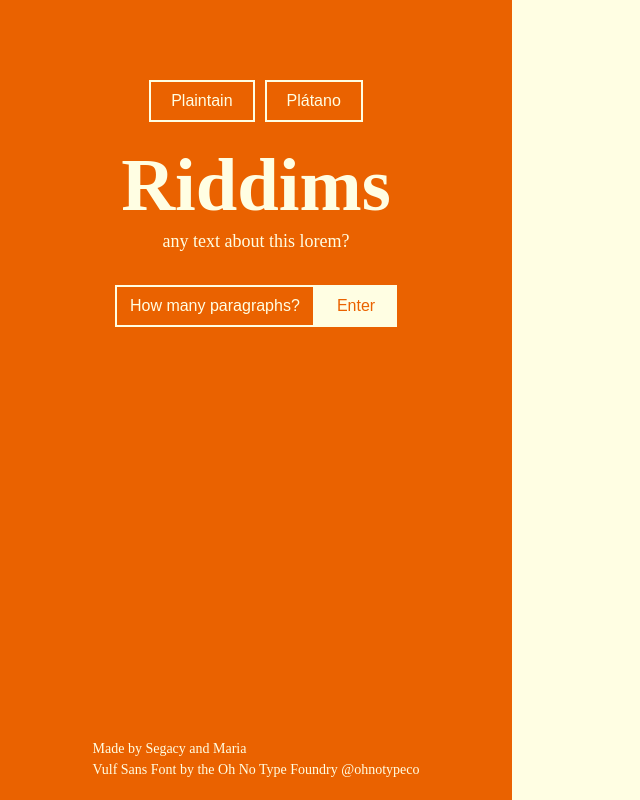
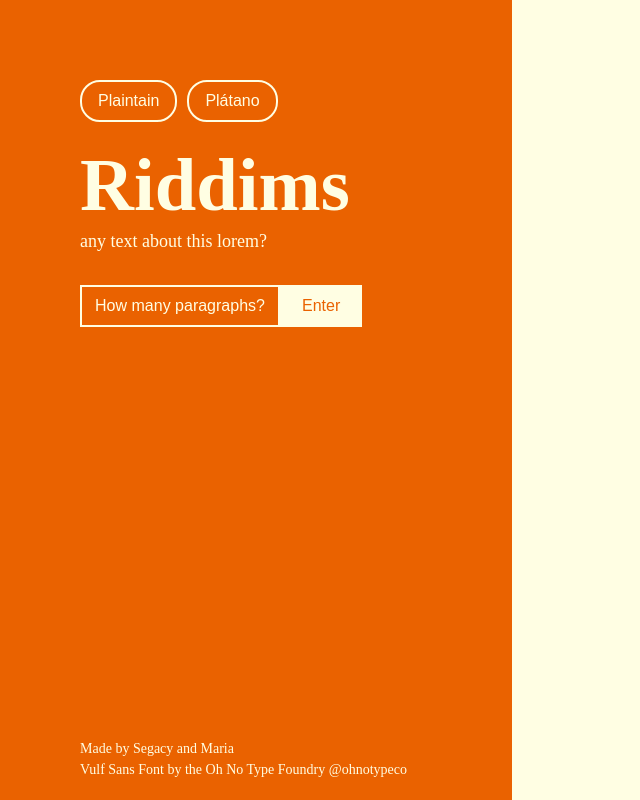
Before and after one commit to mmergal92/Proof_website, a React (Create React App) app: page /loremipsum in a window 1280 px wide. Shown: the whole page, without its empty margins (0-640 px from the left). Built offline with nearby package versions, Linux system fonts and the light colour scheme; the HTML template or start-up script is replaced by a standard one; a web font is replaced by a local one.

Commit message:
editing css for buttons

```diff
--- a/src/App.css
+++ b/src/App.css
@@ -258,20 +258,22 @@ a:hover{
   padding: 80px;
   display: flex;
   flex-direction: column;
-  align-items: center;
+  align-items: start;
 
 }
 .left-lorem-container .title{
   color: #FFFEE3 !important;
   font-family: 'Vulf Sans Demo';
   font-weight: bold !important;
-  align-content: center !important;
+  align-content: start !important;
+  text-align: left !important;
   font-size: 56pt !important;
 }
 .description {
   font-weight: 400;
   font-family: 'Vulf Sans Demo';
   color: #FFFEE3;
+  text-align: left !important;
   font-size: 18px;
   margin-bottom: 20px;
 }
@@ -283,9 +285,10 @@ a:hover{
 .plaintain-button, .platano-button {
   background-color: transparent;
   border: 2px solid #FFFEE3;
+  border-radius: 20px !important;;
   color: #FFFEE3;
   font-size: 16px;
-  padding: 10px 20px;
+  padding: 10px 16px;
   cursor: pointer;
 }
 
@@ -353,14 +356,17 @@ a:hover{
 .right-lorem-container{
   width: 60%;
   padding: 80px !important;
-  text-align: center;
+  text-align: right;
   background-color: #FFFEE3 !important;
+  overflow-y: scroll;
+  scroll-behavior: auto;;
 }
 
 .copy-button {
   background-color: #EA6200;
   color: #FFFEE3;
-  padding: 10px 20px;
+  border-radius: 20px !important;;
+  padding: 10px 16px;
   border: 2px solid #EA6200;
   cursor: pointer;
   font-size: 16px;
@@ -384,7 +390,6 @@ a:hover{
   text-align: left;
   padding: 20px;
   background: #FFFEE3;
-  border: 1px solid #EA6200;
 }
 
 .generated-text p {
```
